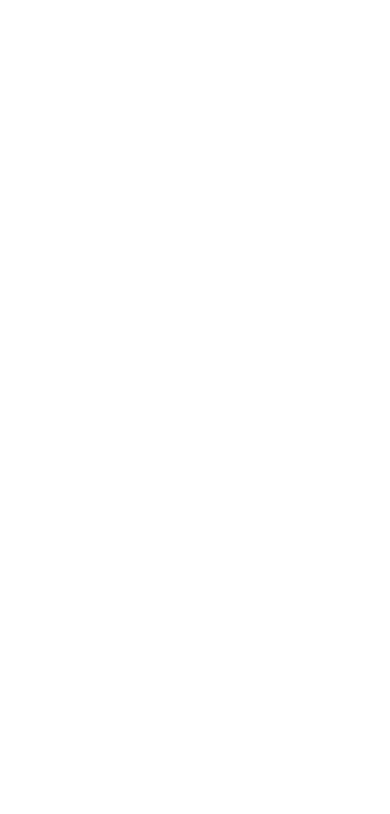
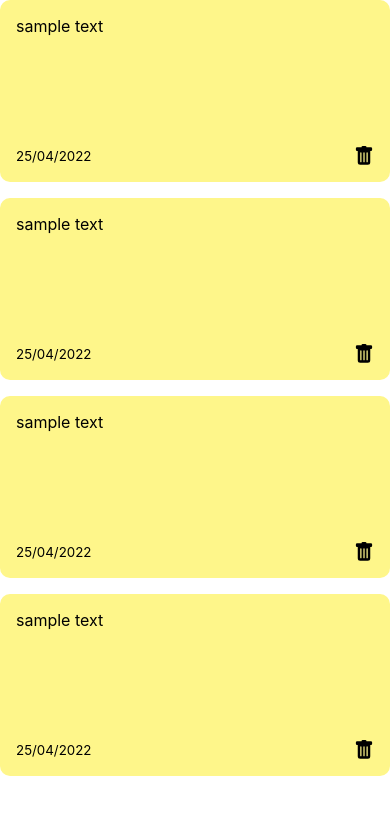
Before and after one commit to 1mlvn/react-notes, a React (Create React App) app: page / in a window 390 px wide. Shown: the top 814 px of the page. Built offline with nearby package versions, Linux system fonts and the light colour scheme.

Commit message:
Making notes responsive with CSS grid

```diff
--- a/package.json
+++ b/package.json
@@ -8,6 +8,7 @@
     "@testing-library/user-event": "^13.5.0",
     "react": "^18.0.0",
     "react-dom": "^18.0.0",
+    "react-icons": "^4.3.1",
     "react-scripts": "5.0.1",
     "web-vitals": "^2.1.4"
   },
--- a/src/App.js
+++ b/src/App.js
@@ -1,11 +1,11 @@
+import NotesList from './components/NotesList';
 import './index.css';
 
-function App() {
-  return (
-    <div className="App">
 
-    </div>
-  );
+const App = () => {
+  return <div className='container'>
+    <NotesList />
+  </div>;
 }
 
 export default App;
--- a/src/components/Note.js
+++ b/src/components/Note.js
@@ -1,5 +1,14 @@
+import { BsTrashFill } from 'react-icons/bs';
+
+
 const Note = () => {
-    return <div className="note"></div>;
+    return <div className="note">
+        <span>sample text</span>
+        <div className="note-footer">
+            <small>25/04/2022</small>
+            <BsTrashFill className="delete-icon" size="1.25em"/>
+        </div>
+    </div>;
 };
 
 export default Note;
--- a/src/components/NotesList.js
+++ b/src/components/NotesList.js
@@ -1,6 +1,11 @@
+import Note from './Note';
+
 const NotesList = () => {
     return(
         <div className="notes-list">
+            <Note />
+            <Note />
+            <Note />
             <Note />
         </div>
     );
--- a/src/index.css
+++ b/src/index.css
@@ -11,3 +11,25 @@
   font-family: source-code-pro, Menlo, Monaco, Consolas, 'Courier New',
     monospace;
 }
+
+.note {
+  background-color: #fef68a;
+  border-radius: 10px;
+  padding: 1rem;
+  min-height: 150px;
+  display: flex;
+  flex-direction: column;
+  justify-content: space-between;
+}
+
+.note-footer {
+  display: flex;
+  align-items: center;
+  justify-content: space-between;
+}
+
+.notes-list {
+  display: grid;
+  grid-gap: 1rem;
+  grid-template-columns: repeat(auto-fit, minmax(250px, 1fr));
+}
```
Also changed, not shown: 1 other file (tests, documents, lock files or other folders).
